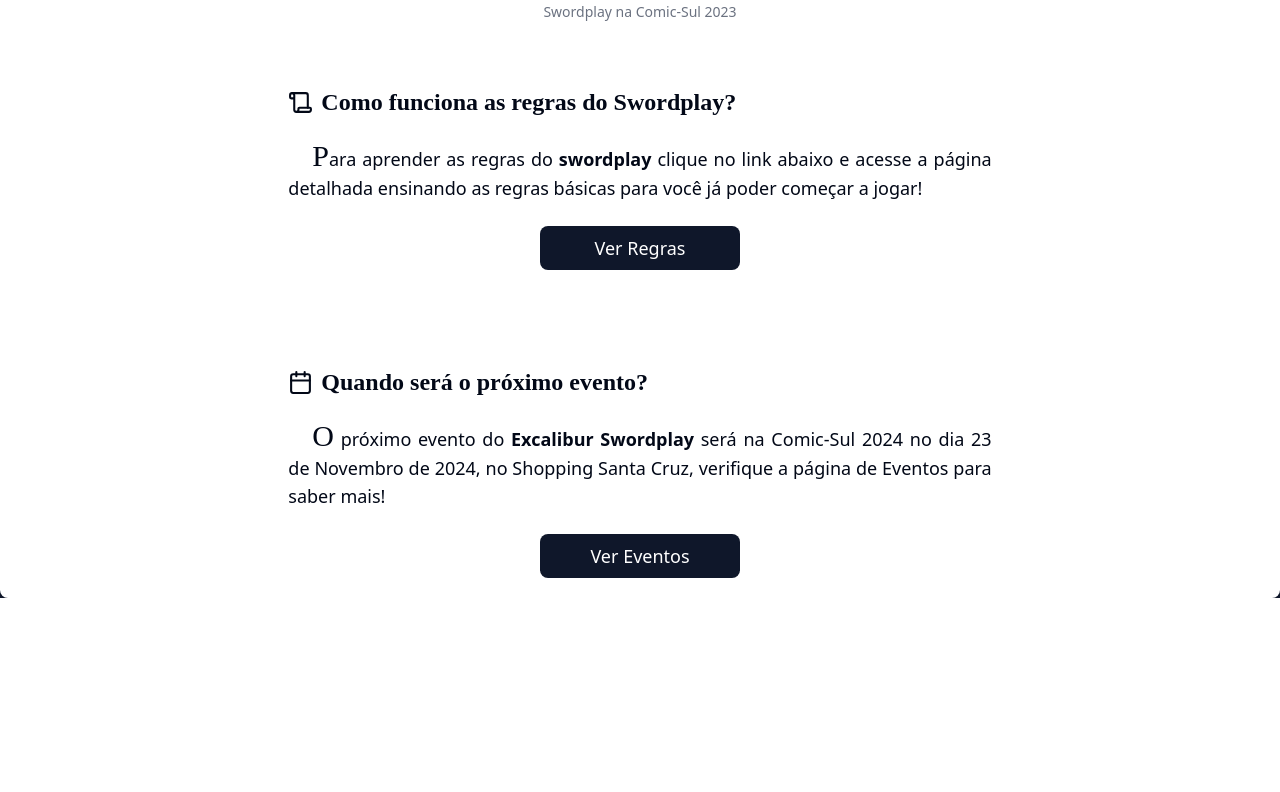
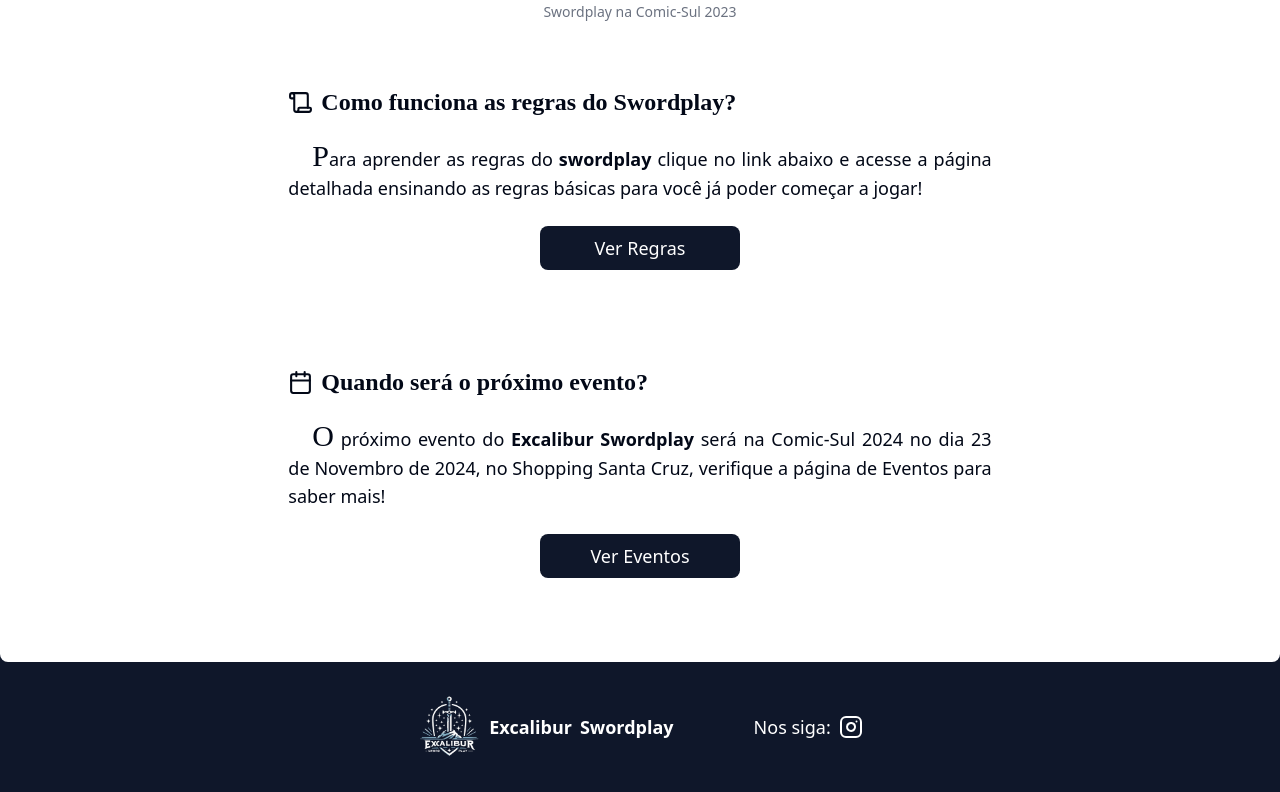
Before and after one commit to Samuka0222/excalibur-swordplay, a React (Vite) app: page / in a window 1280 px wide. Shown: the part 2732-3524 px from the top of the page. Before the commit the page ends 3330 px from the top, so only its background shows below. Built offline with nearby package versions, Linux system fonts and the light colour scheme; a web font is replaced by a local one.

Commit message:
feat: add first version of Footer component

```diff
--- a/src/Router.tsx
+++ b/src/Router.tsx
@@ -1,3 +1,4 @@
+import { Footer } from "@ui/components/Footer";
 import { lazy } from "react";
 import { createBrowserRouter, RouterProvider } from 'react-router-dom';
 
@@ -22,6 +23,7 @@
   return (
     <main className="min-h-screen min-w-full bg-primary">
       <RouterProvider router={router} />
+      <Footer />
     </main>
   )
 }
--- a/src/ui/components/AnimatedLink.tsx
+++ b/src/ui/components/AnimatedLink.tsx
@@ -15,7 +15,10 @@
         borderBottom: "2px solid"
       }}
     >
-      <Link to={to} className="text-white font-medium text-lg w-full py-2 transition-colors hover:text-gray-400 flex justify-center items-center">
+      <Link
+        to={to}
+        className="text-white font-medium text-lg w-full py-2 transition-colors hover:text-gray-400 flex justify-center items-center"
+      >
         {children}
       </Link>
     </motion.div>
--- /dev/null
+++ b/src/ui/components/Footer.tsx
@@ -0,0 +1,27 @@
+import { motion } from "framer-motion";
+import { Instagram } from "lucide-react";
+
+export function Footer() {
+  return (
+    <footer className="w-full h-[130px] bg-primary text-white flex justify-between md:justify-center md:gap-20 items-center px-5">
+      <div className="w-fit flex justify-center items-center transition-transform gap-2">
+        <img src="/img/logo-excalibur-swordplay-md.png" alt="Logo do Excalibur Swordplay" className="w-16 h-16" />
+        <span className="text-lg font-bold text-white">Excalibur</span>
+        <span className="text-lg font-bold text-white">Swordplay</span>
+      </div>
+      <div className="font-medium flex justify-center items-center gap-2">
+        <span className="hidden md:block text-lg">Nos siga:</span>
+        <motion.a
+          href="https://www.instagram.com/carloskroetz/"
+          target="_blank"
+          whileHover={{
+            scale: 1.1,
+            color: "#9ca3af",
+          }}
+        >
+          <Instagram />
+        </motion.a>
+      </div>
+    </footer>
+  )
+}
--- a/src/ui/pages/Home.tsx
+++ b/src/ui/pages/Home.tsx
@@ -204,7 +204,7 @@
             }}
             className="mt-6"
           >
-            <Link to="/eventos" className="text-white bg-primary font-medium text-lg w-[200px] rounded-lg py-2 transition-colors hover:text-primary hover:bg-secondary flex justify-center items-center">
+            <Link to="/eventos" className="text-white bg-primary font-medium text-lg w-[200px] rounded-lg py-2 transition-colors hover:text-primary hover:bg-secondary flex justify-center items-center mb-16">
               Ver Eventos
             </Link>
           </motion.div>
```
